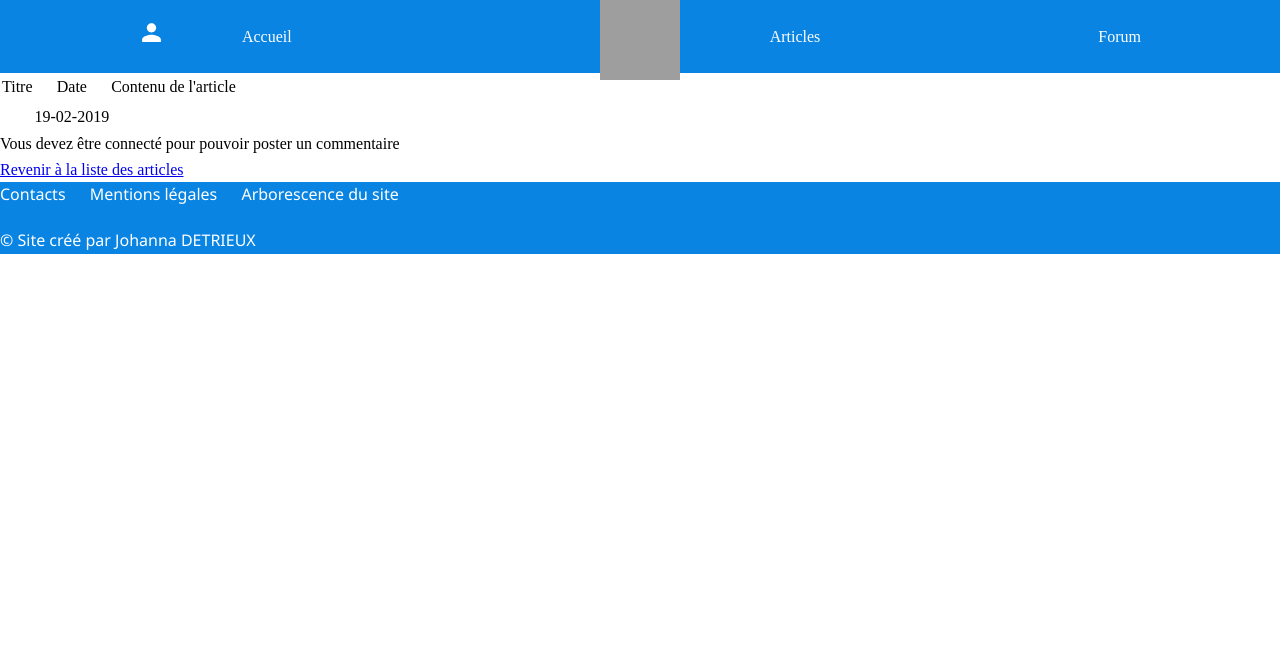
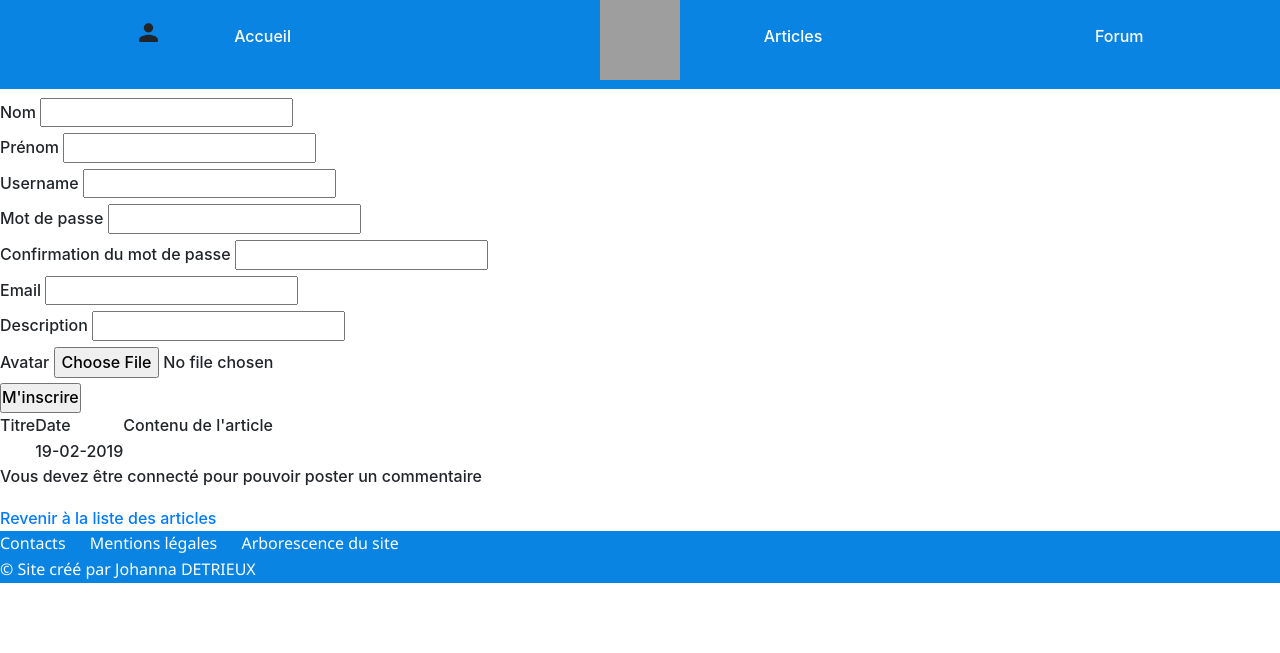
Before and after one commit to Jwana24/projet_afpa_2019, a Symfony app: template templates/Admin/article/show.html.twig in a window 1280 px wide. Shown: the top 653 px of the page. Run offline with Twig, Linux system fonts and the light colour scheme; the template is opened without the code that fills it, so the values that code supplies are empty; some libraries are stand-ins or nearby versions; grey boxes are pictures that could not be loaded.

Commit message:
css modal inscription + js (bootstrap)

```diff
--- a/public/CSS/style.css
+++ b/public/CSS/style.css
@@ -35,7 +35,6 @@ footer a:visited
     display: inline-block;
     align-content: center;
     margin-right: 20px;
-    margin-bottom: 20px;
 }
 
 footer a:hover
--- /dev/null
+++ b/public/js/inscription.js
@@ -0,0 +1,24 @@
+let formContainerInsc = document.querySelector('form[name=member]');
+let messageSuccess = document.querySelector('.alert');
+
+messageSuccess.style.display = 'none';
+
+formContainerInsc.addEventListener('submit',(e) =>
+{
+    e.preventDefault();
+
+    let data = new FormData(e.target);
+
+    fetch('/members/inscription', {method: 'POST', body: data}).then(promise => promise.text()).then(promise => {
+        for(let i = 0; i <= 7; i++)
+        {
+            formContainerInsc[i].value = '';
+        }
+
+        messageSuccess.style.display = 'flex';
+        setTimeout(()=>
+        {
+            messageSuccess.style.display = 'none';
+        }, 5000);
+    })
+})
--- a/src/Controller/MembersController.php
+++ b/src/Controller/MembersController.php
@@ -97,7 +97,7 @@ class MembersController extends Controller implements EventSubscriberInterface
             $memberManager->flush();
             $this->addFlash('success', 'Bienvenue ! :)');
 
-            return $this->redirectToRoute('accueil');
+            // return $this->redirectToRoute('accueil');
         }
 
         return $this->render('Members/inscription.html.twig', [
--- a/src/Form/MemberType.php
+++ b/src/Form/MemberType.php
@@ -76,6 +76,7 @@ class MemberType extends AbstractType
     {
         $resolver->setDefaults([
             'data_class' => Members::class,
+            'csrf_protection' => false
         ]);
     }
 }
--- a/templates/base.html.twig
+++ b/templates/base.html.twig
@@ -4,7 +4,7 @@
         <meta charset="UTF-8">
         <meta name="viewport" content="width=device-width, initial-scale=1, shrink-to-fit=no">
         <title>{% block title %}NOM DU SITE{% endblock %}</title>
-        {# <link rel="stylesheet" href="https://stackpath.bootstrapcdn.com/bootstrap/4.2.1/css/bootstrap.min.css" integrity="sha384-GJzZqFGwb1QTTN6wy59ffF1BuGJpLSa9DkKMp0DgiMDm4iYMj70gZWKYbI706tWS" crossorigin="anonymous"> #}
+        <link rel="stylesheet" href="https://stackpath.bootstrapcdn.com/bootstrap/4.2.1/css/bootstrap.min.css" integrity="sha384-GJzZqFGwb1QTTN6wy59ffF1BuGJpLSa9DkKMp0DgiMDm4iYMj70gZWKYbI706tWS" crossorigin="anonymous">
         <link rel="stylesheet" href="{{ asset('CSS/style.css') }}">
         {% block stylesheets %}{% endblock %}
     </head>
@@ -58,19 +58,79 @@
             </ul>
         </nav>
 
+        <section class="modal_inscription">
+        <span class="close_modal_inscription">&times</span>
+            <article class="center_modal_inscription">
+                <form name="member" method="post" enctype="multipart/form-data">
+                    <div id="member">
+
+                        <div>
+                            <label for="member_last_name" class="required">Nom</label>
+                            <input type="text" id="member_last_name" name="member[last_name]" required="required" maxlength="50" />
+                        </div>
+
+                        <div>
+                            <label for="member_first_name" class="required">Prénom</label>
+                            <input type="text" id="member_first_name" name="member[first_name]" required="required" maxlength="50" />
+                        </div>
+
+                        <div>
+                            <label for="member_username" class="required">Username</label>
+                            <input type="text" id="member_username" name="member[username]" required="required" maxlength="50" pattern=".{2,}" />
+                        </div>
+
+                        <div>
+                            <label for="member_password_first">Mot de passe</label>
+                            <input type="password" id="member_password_first" name="member[password][first]" class="password-field" />
+                        </div>
+
+                        <div>
+                            <label for="member_password_second">Confirmation du mot de passe</label>
+                            <input type="password" id="member_password_second" name="member[password][second]" class="password-field" />
+                        </div>
+
+                        <div>
+                            <label for="member_mail" class="required">Email</label>
+                            <input type="email" id="member_mail" name="member[mail]" required="required" maxlength="200" />
+                        </div>
+
+                        <div>
+                            <label for="member_description">Description</label>
+                            <input type="text" id="member_description" name="member[description]" maxlength="500" />
+                        </div>
+
+                        <div>
+                            <label for="member_avatar">Avatar</label>
+                            <input type="file" id="member_avatar" name="member[avatar]" />
+                        </div>
+
+                    </div>
+
+                    <input type="submit" value="M'inscrire">
+                </form>
+            </article>
+        </section>
+
+        <div class="alert alert-success" role="alert">
+            Vous avez été inscrit avec succès !
+        </div>
+
         {% block body %}{% endblock %}
-            <script src="https://unpkg.com/ionicons@4.5.5/dist/ionicons.js"></script>
-            <script src="{{ asset('js/menu.js') }}"></script>
-            {# <script src="https://code.jquery.com/jquery-3.3.1.slim.min.js" integrity="sha384-q8i/X+965DzO0rT7abK41JStQIAqVgRVzpbzo5smXKp4YfRvH+8abtTE1Pi6jizo" crossorigin="anonymous"></script>
-            <script src="https://cdnjs.cloudflare.com/ajax/libs/popper.js/1.14.6/umd/popper.min.js" integrity="sha384-wHAiFfRlMFy6i5SRaxvfOCifBUQy1xHdJ/yoi7FRNXMRBu5WHdZYu1hA6ZOblgut" crossorigin="anonymous"></script>
-            <script src="https://stackpath.bootstrapcdn.com/bootstrap/4.2.1/js/bootstrap.min.js" integrity="sha384-B0UglyR+jN6CkvvICOB2joaf5I4l3gm9GU6Hc1og6Ls7i6U/mkkaduKaBhlAXv9k" crossorigin="anonymous"></script> #}
-        {% block javascripts %}{% endblock %}
-    </body>
 
-    <footer>
+        <footer>
             <a href="#">Contacts</a>
             <a href="#">Mentions légales</a>
             <a href="#">Arborescence du site</a>
             <p>© Site créé par Johanna DETRIEUX</p>
-    </footer>
+        </footer>
+
+            <script src="https://unpkg.com/ionicons@4.5.5/dist/ionicons.js"></script>
+            <script src="{{ asset('js/menu.js') }}"></script>
+            <script src="{{ asset('js/inscription.js') }}"></script>
+            <script src="https://code.jquery.com/jquery-3.3.1.slim.min.js" integrity="sha384-q8i/X+965DzO0rT7abK41JStQIAqVgRVzpbzo5smXKp4YfRvH+8abtTE1Pi6jizo" crossorigin="anonymous"></script>
+            <script src="https://cdnjs.cloudflare.com/ajax/libs/popper.js/1.14.6/umd/popper.min.js" integrity="sha384-wHAiFfRlMFy6i5SRaxvfOCifBUQy1xHdJ/yoi7FRNXMRBu5WHdZYu1hA6ZOblgut" crossorigin="anonymous"></script>
+            <script src="https://stackpath.bootstrapcdn.com/bootstrap/4.2.1/js/bootstrap.min.js" integrity="sha384-B0UglyR+jN6CkvvICOB2joaf5I4l3gm9GU6Hc1og6Ls7i6U/mkkaduKaBhlAXv9k" crossorigin="anonymous"></script>
+        {% block javascripts %}{% endblock %}
+    </body>
+
 </html>
```
Also changed, not shown: templates/Members/inscription.html.twig (+4 -12 lines), templates/article/show.html.twig (+0 -11 lines).
